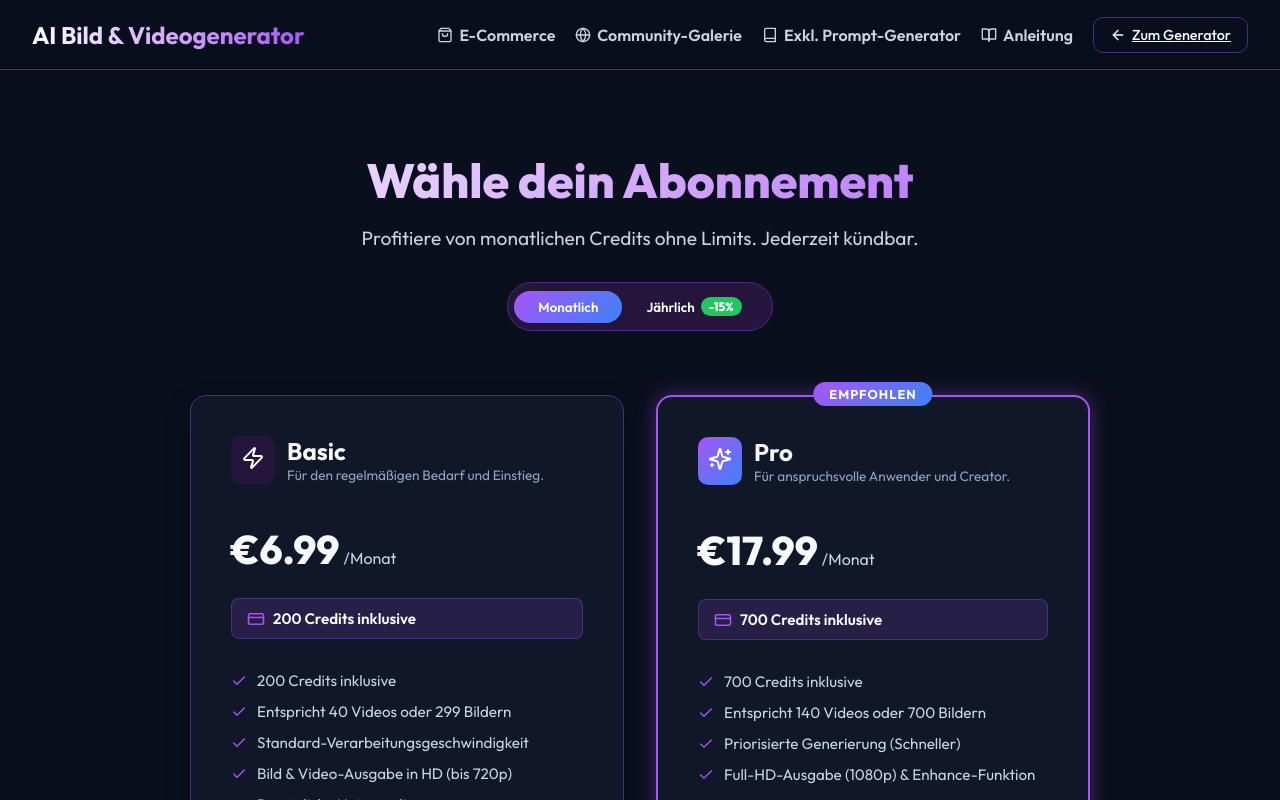
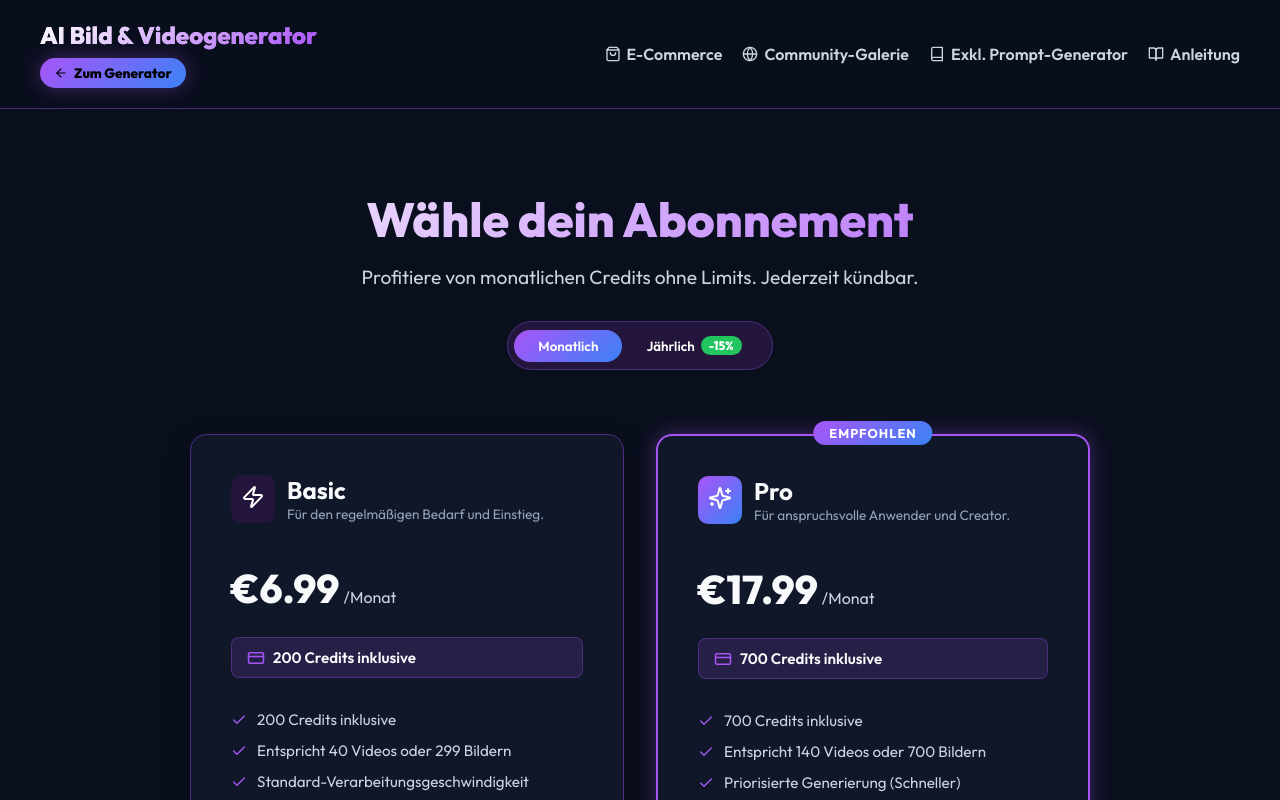
Before and after one commit to ruebecke-sudo/ai-bild-video-generator, a Next.js app: page /pricing in a window 1280 px wide. Shown: the top 800 px of the page. Built offline with nearby package versions, Linux system fonts and the light colour scheme; no server answers.

Commit message:
Verschiebe Generator-Link unter das Logo auf prompts, pricing und manual

```diff
--- a/src/pages/pricing.js
+++ b/src/pages/pricing.js
@@ -216,10 +216,30 @@ export default function Pricing() {
         <meta name="description" content="Wähle dein passendes Abonnement. Basic oder Pro mit monatlicher oder jährlicher Abrechnung (15% Rabatt) für professionelle KI-Medien-Generierung." />
         <meta name="robots" content="index, follow" />
       </Head>
-      <header className="header">
-        <Link href="/" className="brand">
-          <span>AI Bild & Videogenerator</span>
-        </Link>
+      <header className="header" style={{ display: 'flex', justifyContent: 'space-between', alignItems: 'center', padding: '20px 40px' }}>
+        <div style={{ display: 'flex', flexDirection: 'column', alignItems: 'flex-start', gap: '8px' }}>
+          <Link href="/" className="brand" style={{ textDecoration: 'none' }}>
+            <span style={{ fontSize: '1.5rem', fontWeight: 800, background: 'linear-gradient(135deg, #fff 0%, var(--primary) 100%)', WebkitBackgroundClip: 'text', WebkitTextFillColor: 'transparent' }}>
+              AI Bild & Videogenerator
+            </span>
+          </Link>
+          <Link href="/" className="btn-outline" style={{
+            padding: '6px 14px',
+            fontSize: '0.85rem',
+            display: 'flex',
+            gap: '6px',
+            alignItems: 'center',
+            background: 'var(--gradient-neon)',
+            color: '#000',
+            border: 'none',
+            fontWeight: 800,
+            boxShadow: 'var(--shadow-neon)',
+            borderRadius: '30px',
+            textDecoration: 'none'
+          }}>
+            <ArrowLeft size={14} /> Zum Generator
+          </Link>
+        </div>
         <div style={{ display: 'flex', gap: '20px', alignItems: 'center' }}>
           <Link href="/ecommerce" style={{ color: 'var(--text-muted)', textDecoration: 'none', fontWeight: 600, display: 'flex', gap: '6px', alignItems: 'center' }}>
             <ShoppingBag size={16} /> E-Commerce
@@ -247,10 +267,6 @@ export default function Pricing() {
               </div>
             )
           )}
-
-          <Link href="/" className="btn-outline" style={{ padding: '8px 16px', fontSize: '0.9rem', display: 'flex', gap: '6px', alignItems: 'center' }}>
-            <ArrowLeft size={16} /> Zum Generator
-          </Link>
         </div>
       </header>
 
```
Also changed, not shown: src/pages/ecommerce.js (+8 -7 lines), src/pages/gallery.js (+9 -7 lines), src/pages/index.js (+9 -4 lines), src/pages/manual.js (+24 -7 lines), src/pages/prompts.js (+24 -7 lines).
